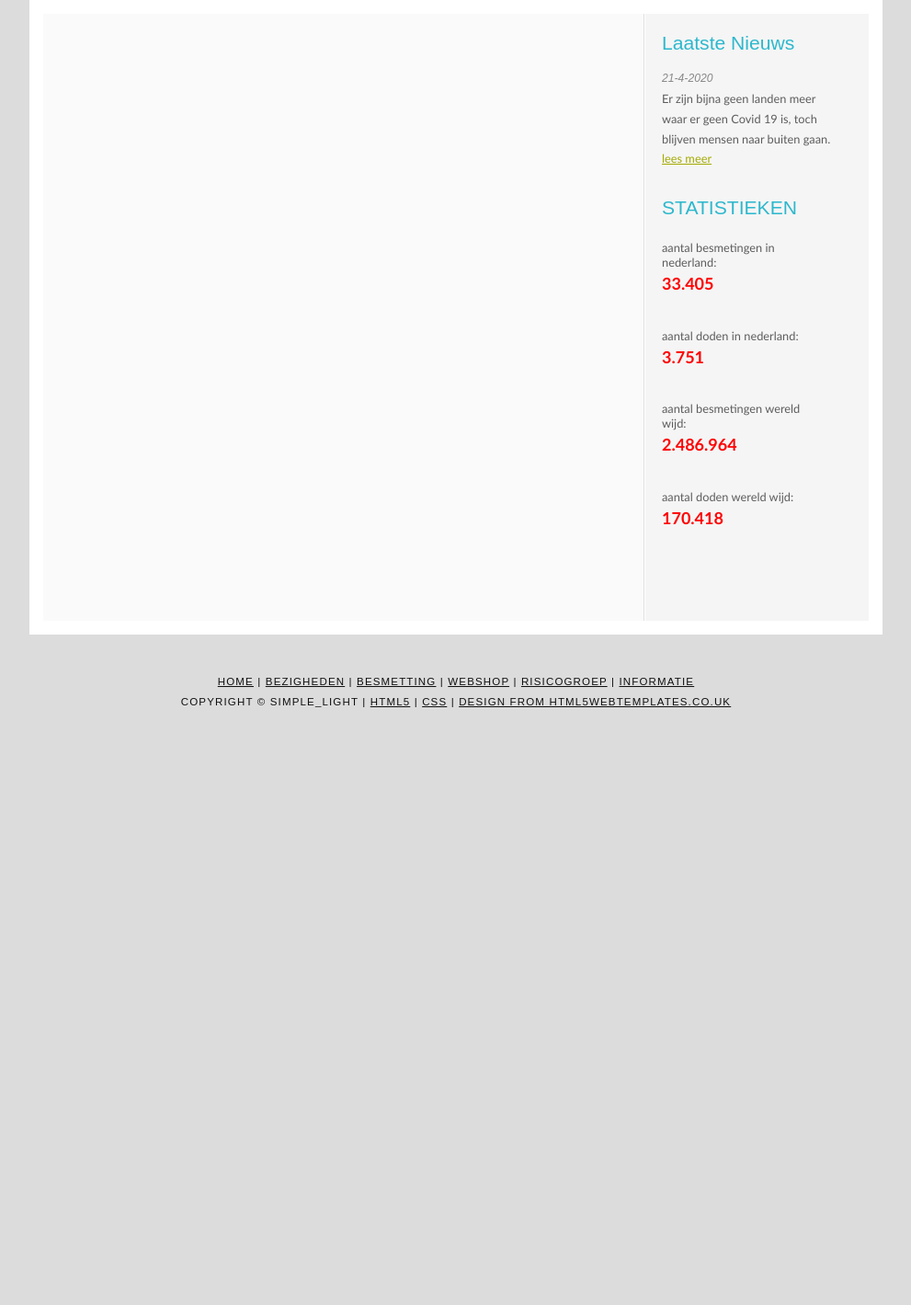
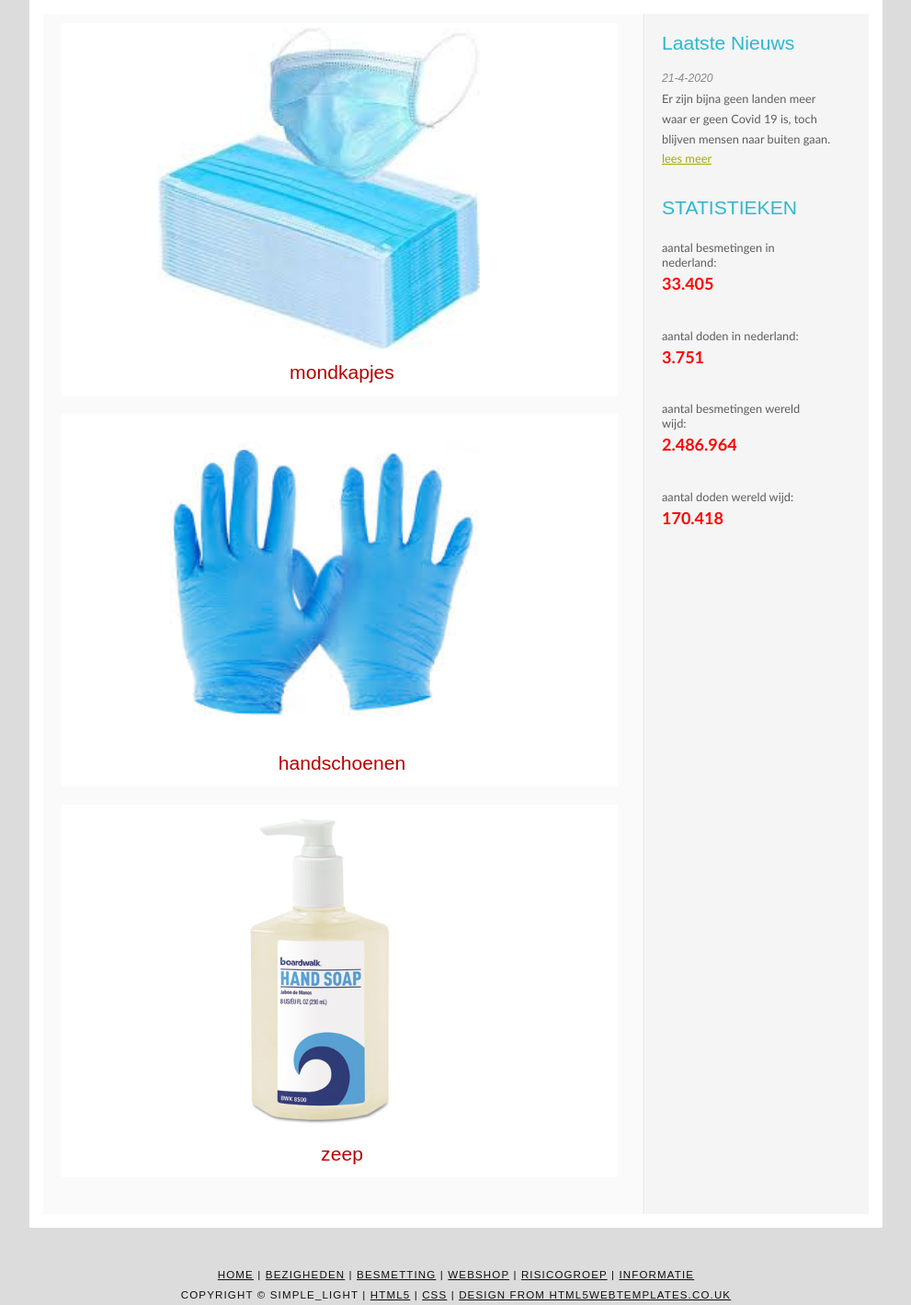
Before and after one commit to Corona-Website-Gijs-Job-Cas-Youri/Corona-Website, a PHP site: page /webshop.php in a window 1280 px wide. Shown: the part 170-1589 px from the top of the page at 92% size, without its empty margins (144-1135 px from the left). Before the commit the page ends 939 px from the top, so only its background shows below. Run offline with PHP 8.4, Linux system fonts and the light colour scheme.

Commit message:
webshop gemaakt

```diff
--- a/Frontend/style/style.css
+++ b/Frontend/style/style.css
@@ -17,9 +17,14 @@ body
   font-size: large;
 }
 #product{
-  width: 500px;
+  width: 600px;
   height: 400px;
-  border: black;
+  border: 1px black;
+  border-collapse: collapse;
+  background-color: white;
+  padding-left: 5px;
+  padding-top: 5px;
+  margin-bottom: 20px;
 }
 
 p
--- a/Frontend/webshop.php
+++ b/Frontend/webshop.php
@@ -46,7 +46,20 @@
 
       </div>
       <div id="content">
-          <div id="product"></div>
+          <div id="product">
+            <img src="style/mondkapjes.jpg" alt="mondkapjes" style="width: 350px; height: 350px; padding-left: 100px"></img>
+            <h2 style="text-align: center">mondkapjes</h2>
+          </div>
+
+          <div id="product">
+            <img src="style/hand.jpg" alt="handschoenen" style="width: 350px; height: 350px; padding-left: 100px"></img>
+            <h2 style="text-align: center">handschoenen</h2>
+          </div>
+
+          <div id="product">
+            <img src="style/zeep.jpg" alt="zeep" style="width: 350px; height: 350px; padding-left: 100px"></img>
+            <h2 style="text-align: center">zeep</h2>
+          </div>
 
           </div>
         </form>
```
Also changed, not shown: Frontend/style/hand.jpg (added), Frontend/style/mondkapjes.jpg (added), Frontend/style/zeep.jpg (added).
